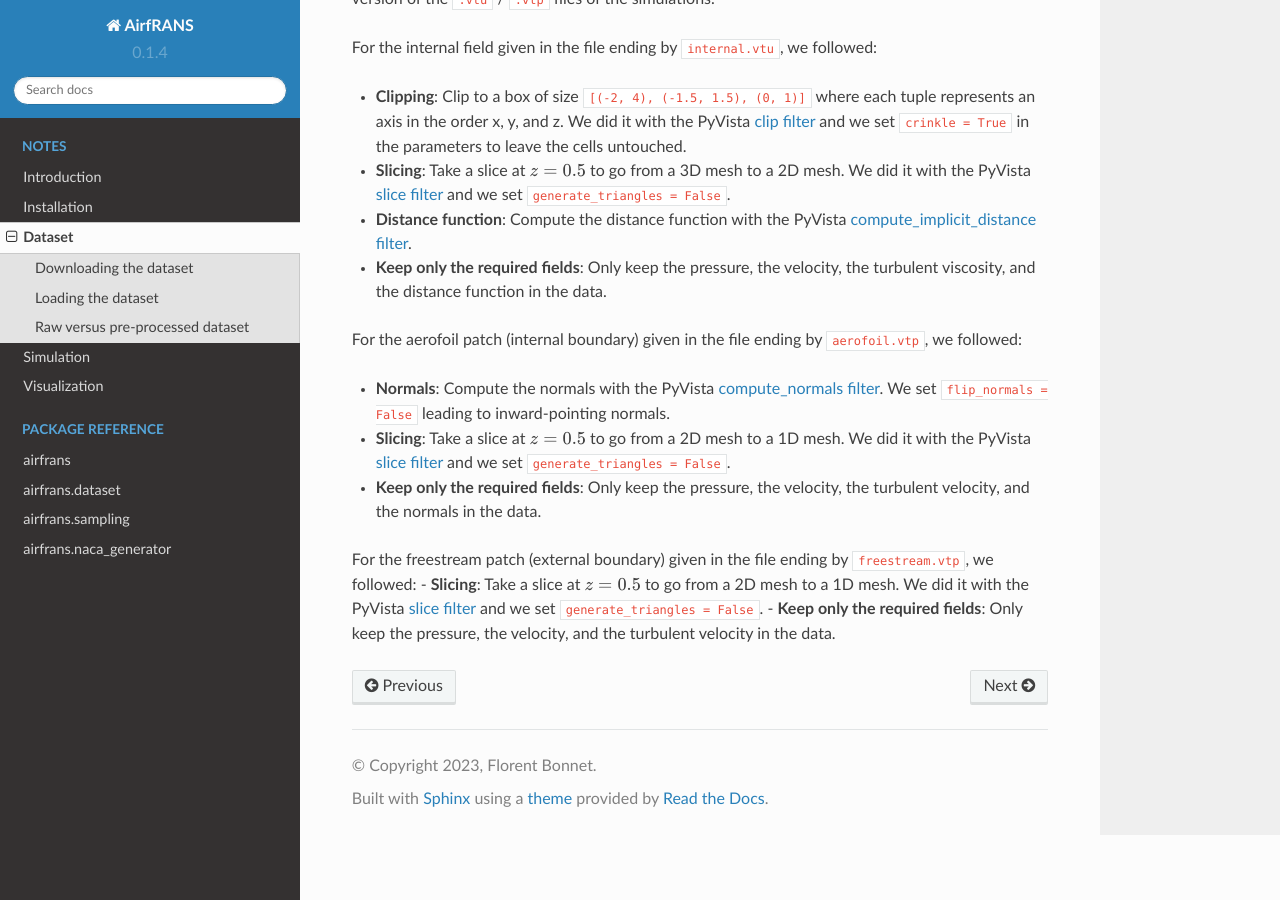
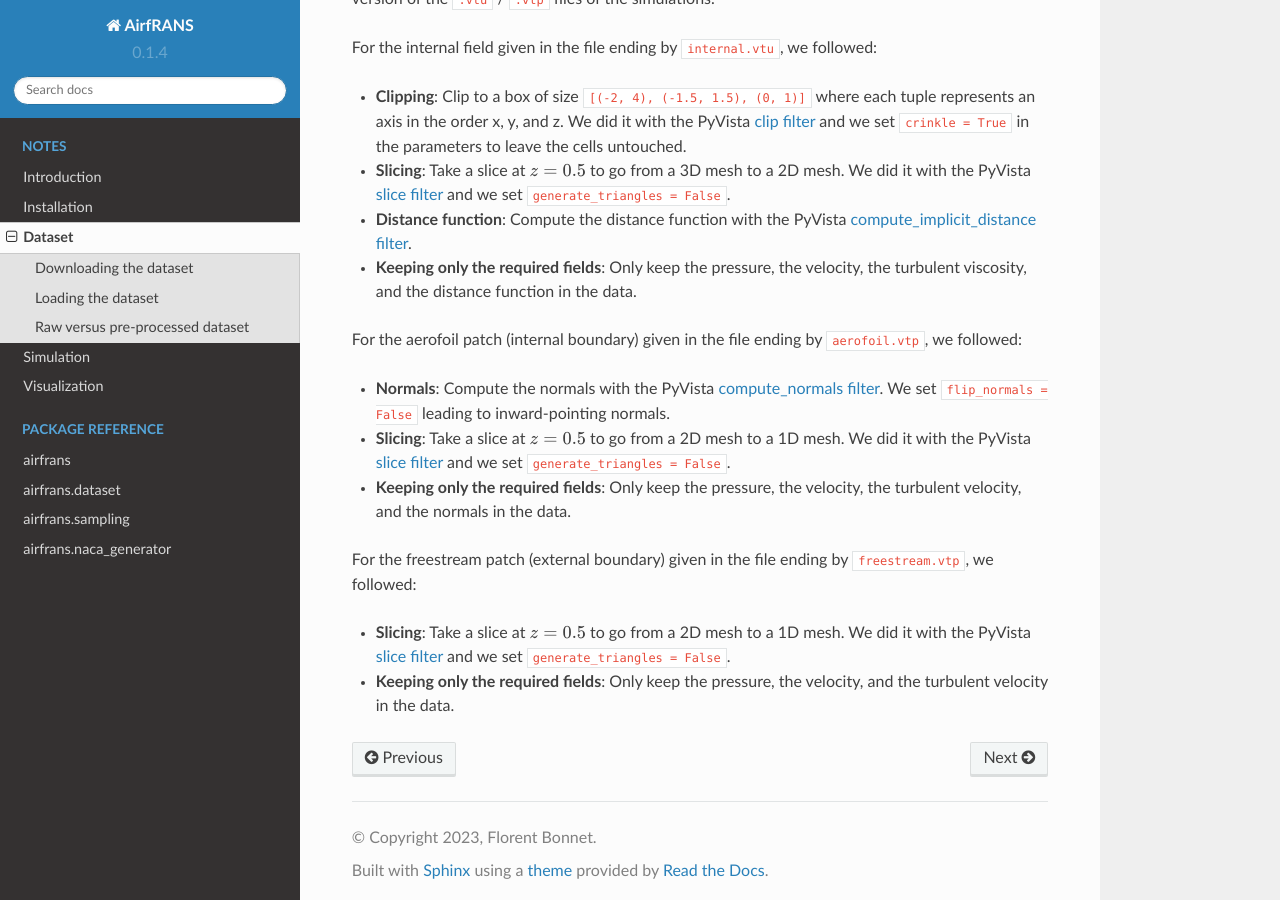
Before and after one commit to Extrality/airfrans_lib, a Sphinx documentation site: the page built from docs/source/notes/dataset.rst, in a window 1280 px wide and 900 px high, scrolled down 1719 px. Built offline with Sphinx 7.4.7 and the Read the Docs theme 2.0.0, drawn with Linux system fonts in a browser that asks for light colours.

Commit message:
documentation update

```diff
--- a/docs/source/notes/dataset.rst
+++ b/docs/source/notes/dataset.rst
@@ -58,14 +58,15 @@ For the internal field given in the file ending by ``internal.vtu``, we followed
 - **Clipping**: Clip to a box of size ``[(-2, 4), (-1.5, 1.5), (0, 1)]`` where each tuple represents an axis in the order x, y, and z. We did it with the PyVista `clip filter  <https://docs.pyvista.org/version/stable/api/core/_autosummary/pyvista.DataSetFilters.clip_box.html>`_ and we set ``crinkle = True`` in the parameters to leave the cells untouched.
 - **Slicing**:  Take a slice at :math:`z = 0.5` to go from a 3D mesh to a 2D mesh. We did it with the PyVista `slice filter <https://docs.pyvista.org/version/stable/api/core/_autosummary/pyvista.DataSetFilters.slice.html>`_ and we set ``generate_triangles = False``.
 - **Distance function**: Compute the distance function with the PyVista `compute_implicit_distance filter <https://docs.pyvista.org/version/stable/api/core/_autosummary/pyvista.DataSetFilters.compute_implicit_distance.html>`_.
-- **Keep only the required fields**: Only keep the pressure, the velocity, the turbulent viscosity, and the distance function in the data.
+- **Keeping only the required fields**: Only keep the pressure, the velocity, the turbulent viscosity, and the distance function in the data.
 
 For the aerofoil patch (internal boundary) given in the file ending by ``aerofoil.vtp``, we followed:
 
 - **Normals**: Compute the normals with the PyVista `compute_normals filter <https://docs.pyvista.org/version/stable/api/core/_autosummary/pyvista.PolyDataFilters.compute_normals.html>`_. We set ``flip_normals = False`` leading to inward-pointing normals.
 - **Slicing**: Take a slice at :math:`z = 0.5` to go from a 2D mesh to a 1D mesh. We did it with the PyVista `slice filter <https://docs.pyvista.org/version/stable/api/core/_autosummary/pyvista.DataSetFilters.slice.html>`_ and we set ``generate_triangles = False``.
-- **Keep only the required fields**: Only keep the pressure, the velocity, the turbulent velocity, and the normals in the data.
+- **Keeping only the required fields**: Only keep the pressure, the velocity, the turbulent velocity, and the normals in the data.
 
 For the freestream patch (external boundary) given in the file ending by ``freestream.vtp``, we followed:
+
 - **Slicing**: Take a slice at :math:`z = 0.5` to go from a 2D mesh to a 1D mesh. We did it with the PyVista `slice filter <https://docs.pyvista.org/version/stable/api/core/_autosummary/pyvista.DataSetFilters.slice.html>`_ and we set ``generate_triangles = False``.
-- **Keep only the required fields**: Only keep the pressure, the velocity, and the turbulent velocity in the data.
+- **Keeping only the required fields**: Only keep the pressure, the velocity, and the turbulent velocity in the data.
--- a/docs/source/notes/simulation.rst
+++ b/docs/source/notes/simulation.rst
@@ -1,6 +1,6 @@
 .. note::
 
-	Since version ``0.1.4``, the normals in the ``airfrans.Simulation`` class are inward-pointing instead ouf outward-pointing previsouly. This for consistency with the normals given in the AirfRANS dataset.
+	Since version ``0.1.4``, the normals in the ``airfrans.Simulation`` class are inward-pointing instead of outward-pointing as previously. This for consistency with the normals given in the AirfRANS dataset.
 
 Simulation
 ==========
```
Also changed, not shown: 1 other file.
